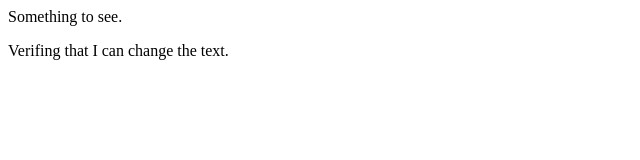
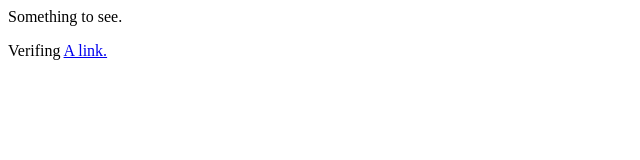
Before and after one commit to gulan/gulan.github.io, a plain HTML site: page index.html in a window 1280 px wide. Shown: the whole page, without its empty margins (0-640 px from the left). Drawn offline with Linux system fonts and the light colour scheme.

Commit message:
Update index.html

```diff
--- a/index.html
+++ b/index.html
@@ -1,2 +1,2 @@
 <p>Something to see.</p>
-<p>Verifing that I can change the text.</p>
+<p>Verifing <a href=page.html>A link.</a></p>
```
